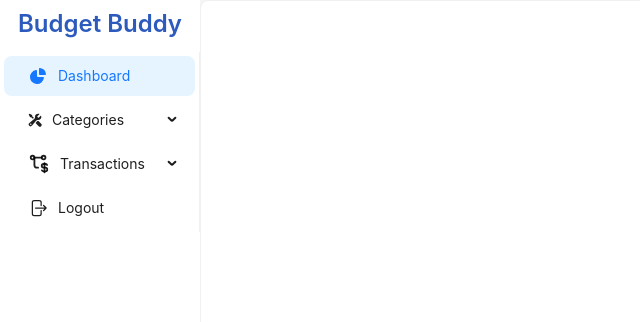
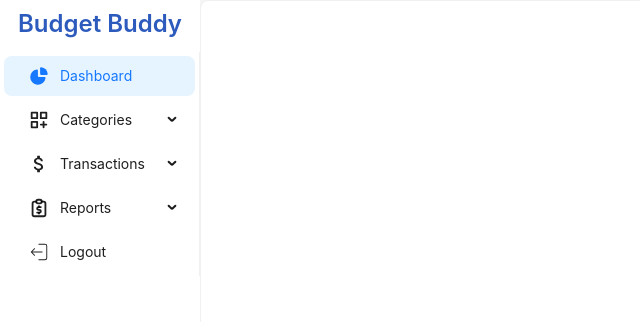
Before and after one commit to Aashey/BudgetBuddy-Frontend, a React (Vite) app: page /dashboard in a window 1280 px wide. Shown: the top 322 px of the page, without its empty margins (0-640 px from the left). Built offline with nearby package versions, Linux system fonts and the light colour scheme; sample sign-in values are in the browser's storage.

Commit message:
Redesigned a bit of sider

```diff
--- a/src/components/common/sider/index.jsx
+++ b/src/components/common/sider/index.jsx
@@ -1,25 +1,15 @@
-import {
-  Button,
-  Card,
-  Input,
-  Layout,
-  Menu,
-  message,
-  Space,
-  Typography,
-} from "antd";
+import { Layout, Menu, message, Typography } from "antd";
 import { useState } from "react";
-import { NavLink, Outlet, useLocation, useNavigate } from "react-router-dom";
+import { NavLink, useLocation, useNavigate } from "react-router-dom";
 import { logout } from "../../../services/auth";
 import {
-  HiMiniWrenchScrewdriver,
   HiOutlineArrowRightOnRectangle,
   HiMiniChartPie,
-  HiMiniArrowTrendingUp,
-  HiMiniArrowTrendingDown,
 } from "react-icons/hi2";
-import { TbPigMoney, TbTransactionDollar } from "react-icons/tb";
-import { GiPayMoney, GiReceiveMoney, GiTakeMyMoney } from "react-icons/gi";
+import { MdOutlineAttachMoney } from "react-icons/md";
+
+import { TbCategoryPlus, TbReportMoney } from "react-icons/tb";
+import { CiLogout } from "react-icons/ci";
 
 const CustomSider = () => {
   const { Sider } = Layout;
@@ -37,12 +27,12 @@ const CustomSider = () => {
     {
       key: "/dashboard",
       label: <NavLink to="/dashboard">Dashboard</NavLink>,
-      icon: <HiMiniChartPie size={20} />,
+      icon: <HiMiniChartPie size={22} />,
     },
     {
       key: "/categories",
       label: "Categories",
-      icon: <HiMiniWrenchScrewdriver />,
+      icon: <TbCategoryPlus size={22} />,
       children: [
         {
           key: "/setup/income-category",
@@ -63,7 +53,7 @@ const CustomSider = () => {
     {
       key: "/transactions",
       label: "Transactions",
-      icon: <TbTransactionDollar size={22} />,
+      icon: <MdOutlineAttachMoney size={22} />,
       children: [
         {
           key: "/transaction",
@@ -88,9 +78,24 @@ const CustomSider = () => {
       ],
     },
     {
+      key: "/reports",
+      label: "Reports",
+      icon: <TbReportMoney size={22} />,
+      children: [
+        {
+          key: "/report/income-report",
+          label: <NavLink to="/report/income-report">Income Report</NavLink>,
+        },
+        {
+          key: "/report/expense-report",
+          label: <NavLink to="/report/expense-report">Expense Report</NavLink>,
+        },
+      ],
+    },
+    {
       key: "/logout",
       label: <Typography.Link onClick={onLogout}>Logout</Typography.Link>,
-      icon: <HiOutlineArrowRightOnRectangle size={20} />,
+      icon: <CiLogout size={22} />,
     },
   ];
   const [collapsed, setCollapsed] = useState(true);
```
